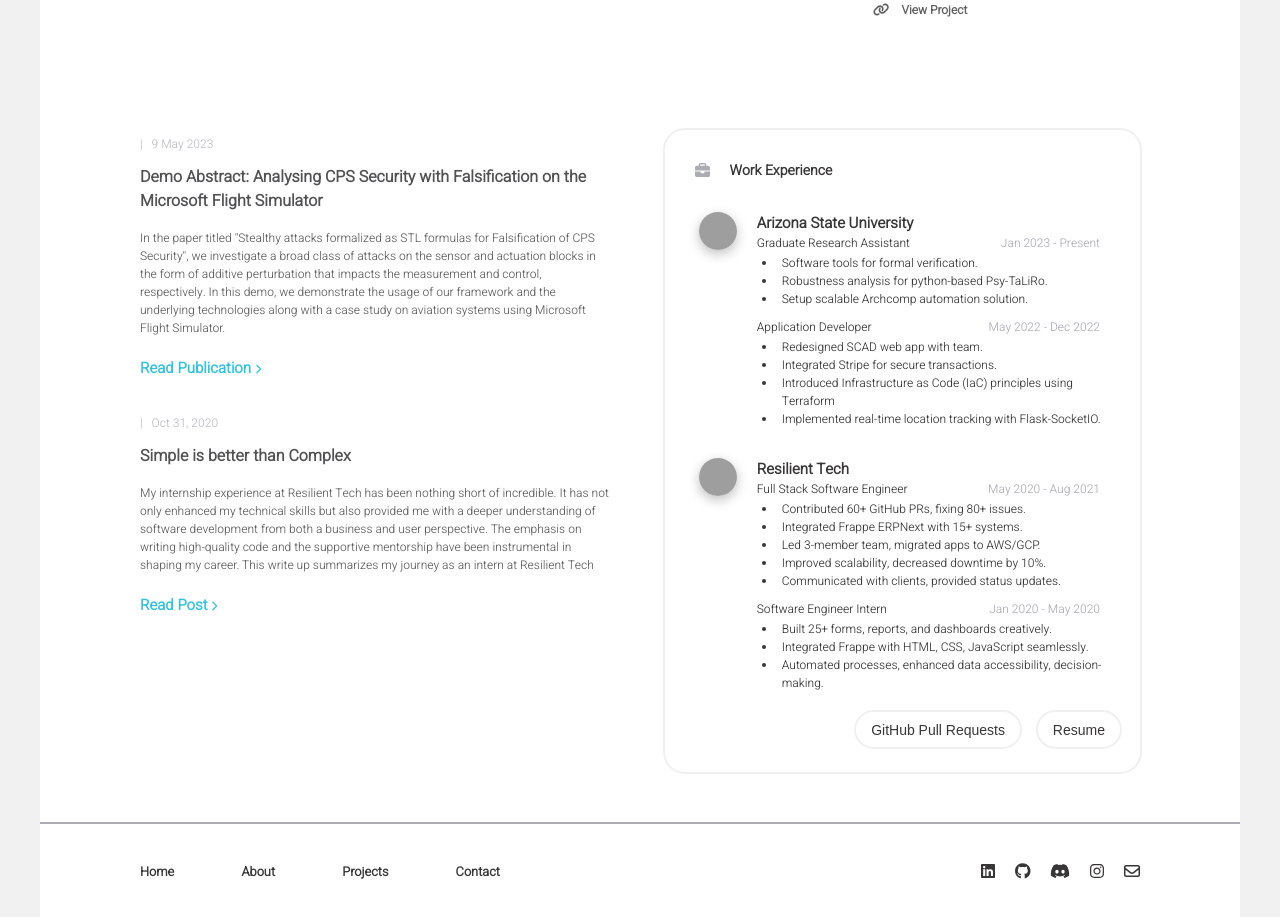
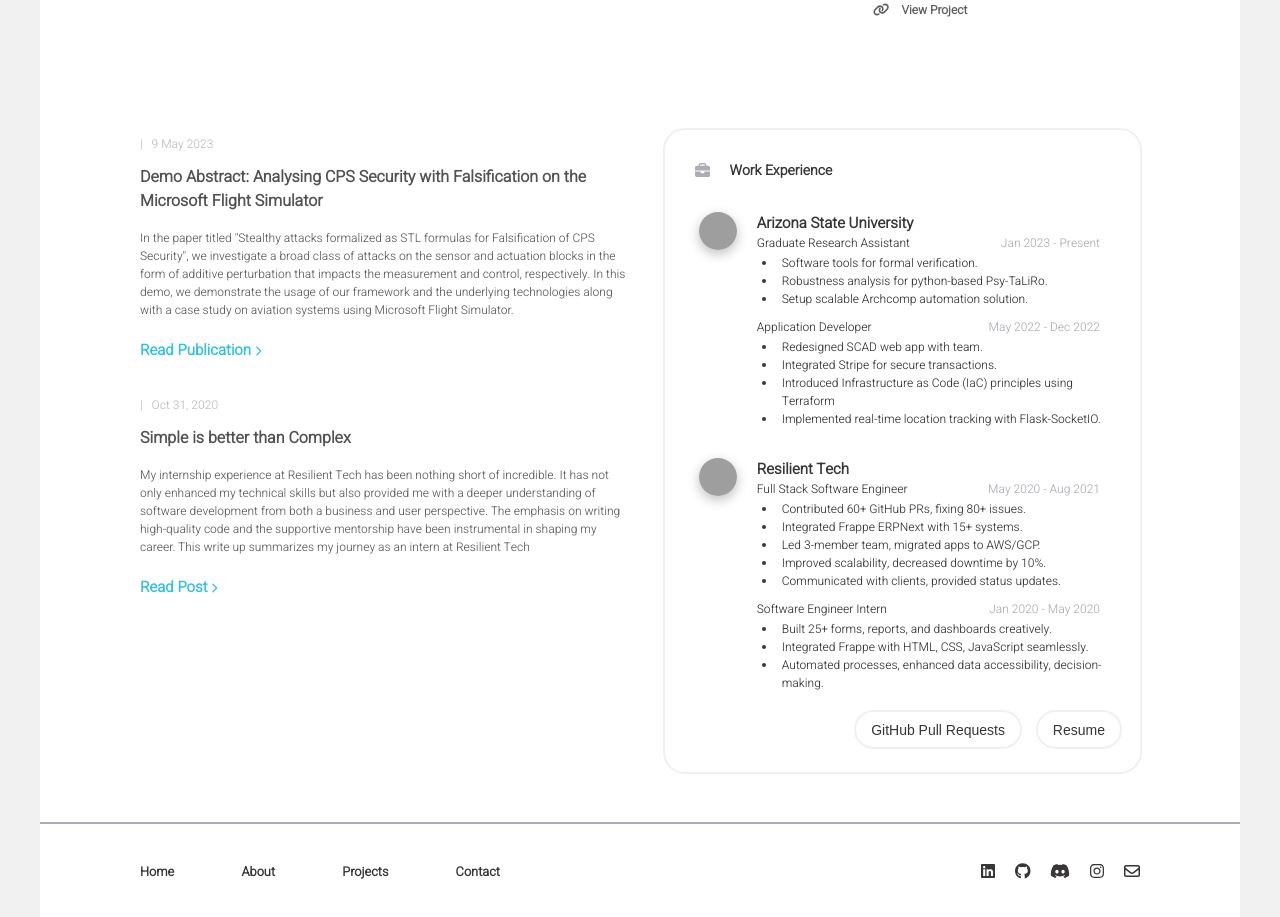
Before and after one commit to walstanb/walstanb.github.io, a React (Create React App) app: page / in a window 1280 px wide. Shown: the part 4320-5237 px from the top of the page. Built offline with nearby package versions, Linux system fonts and the light colour scheme; grey boxes are pictures that could not be loaded.

Commit message:
fix: homepage article css

```diff
--- a/src/components/homepage/styles/article.css
+++ b/src/components/homepage/styles/article.css
@@ -1,7 +1,7 @@
 @import "../../../data/styles.css";
 
 .homepage-article {
-	width: 90%;
+	width: 95%;
 	mix-blend-mode: normal;
 	border-radius: 20px;
 	opacity: 0.8;
@@ -14,7 +14,7 @@
 }
 
 .homepage-article-content {
-	padding: 15px 0px 15px 30px;
+	padding: 15px 10px 15px 30px;
 }
 
 .homepage-article-date {
```
